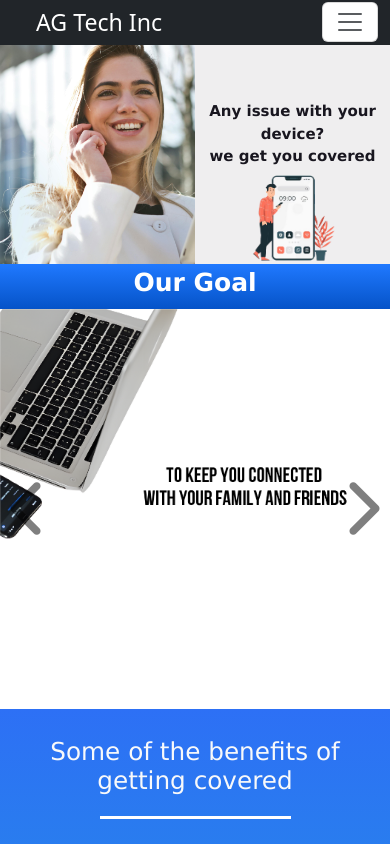
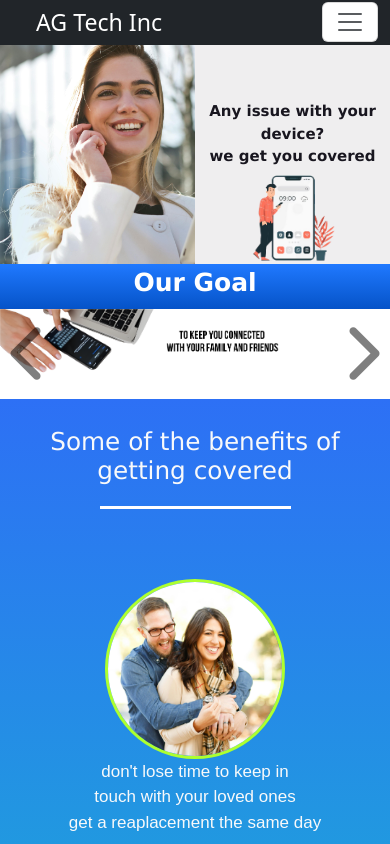
Before and after one commit to angel1715/reactInsuranceApp, a React (Vite) app: page / in a window 390 px wide. Shown: the top 844 px of the page. Built offline with nearby package versions, Linux system fonts and the light colour scheme.

Commit message:
ajusted the width and high of the viewport

```diff
--- a/src/index.css
+++ b/src/index.css
@@ -38,10 +38,6 @@ img{
     padding: 0;
 }
 
-.navbar-form{
-    min-width: 900px;
-
-}
 .description-img2{
     display: block;
     width: 200px;
@@ -184,14 +180,14 @@ footer{
 
 .form-parent{
     width: 70%;
-    min-width: 400px;
+
 }
 
 .form-container{
     height: 100%;
     padding: 30px;
     padding-bottom: 50px;
-   min-width: 400px;
+
 }
 
 .home-register{
@@ -283,6 +279,8 @@ input[type="radio"]{
 
 .login{
 height: 650px;
+width: 100%;
+
 padding: .1px;
 }
 
@@ -291,7 +289,6 @@ padding: .1px;
     height: 560px;
     margin: 40px auto;
     padding: .1px;
-    min-width: 450px;
 }
 
 .login-email-input, .login-password-input{
@@ -700,4 +697,19 @@ a{
 
     }
 
+    .slide-img{
+        width: 100%;
+        height: 200px;
+    }
+
 }
+
+@media(max-width: 600px){
+
+
+    .slide-img{
+        width: 100%;
+        height: 90px;
+    }
+
+}
--- a/src/insurance/login.jsx
+++ b/src/insurance/login.jsx
@@ -45,7 +45,7 @@ function Login() {
           <i class="fa-solid fa-house text-light"></i>
         </a>
       </div>
-      <div className="container-fluid login bg-primary">
+      <div className="login bg-primary">
         <div className="form-login-container bg-light">
           <div className="user-logo-container">
             <div className="user-logo text-center">
```
